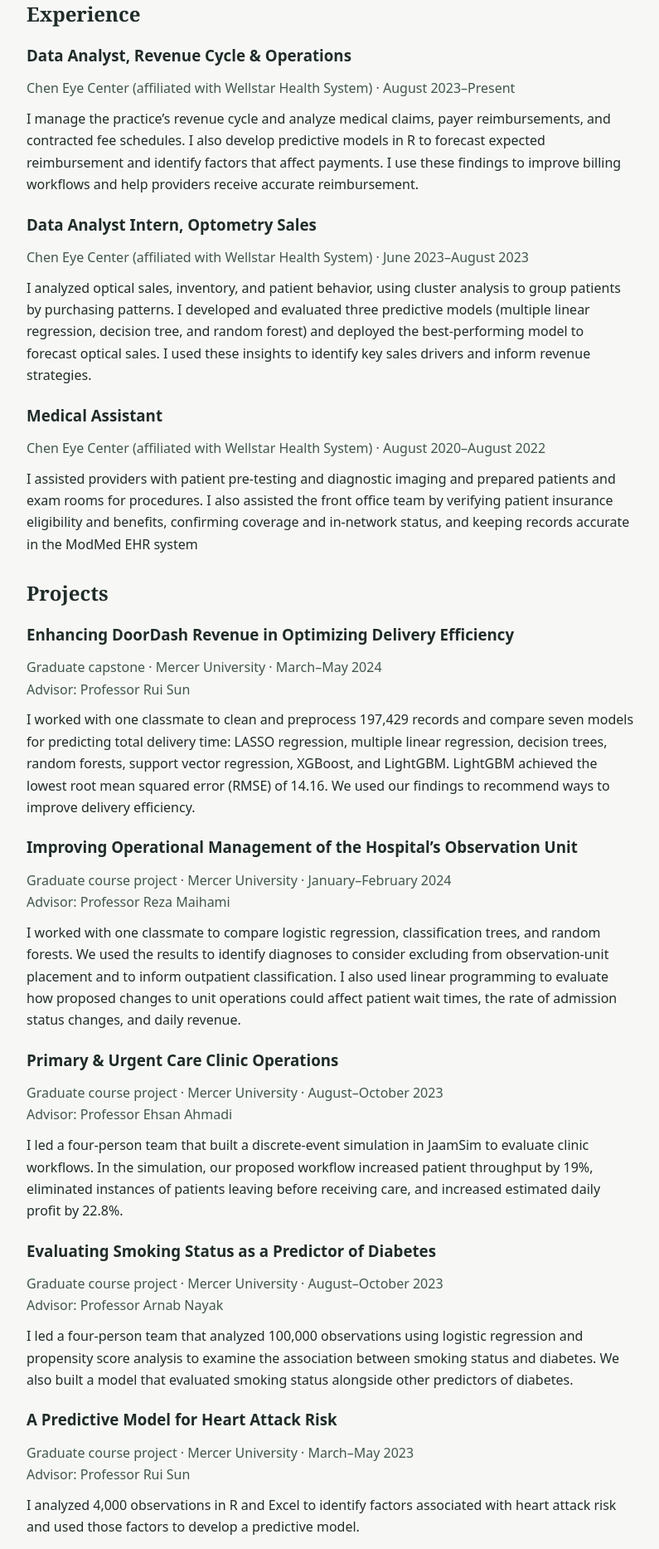
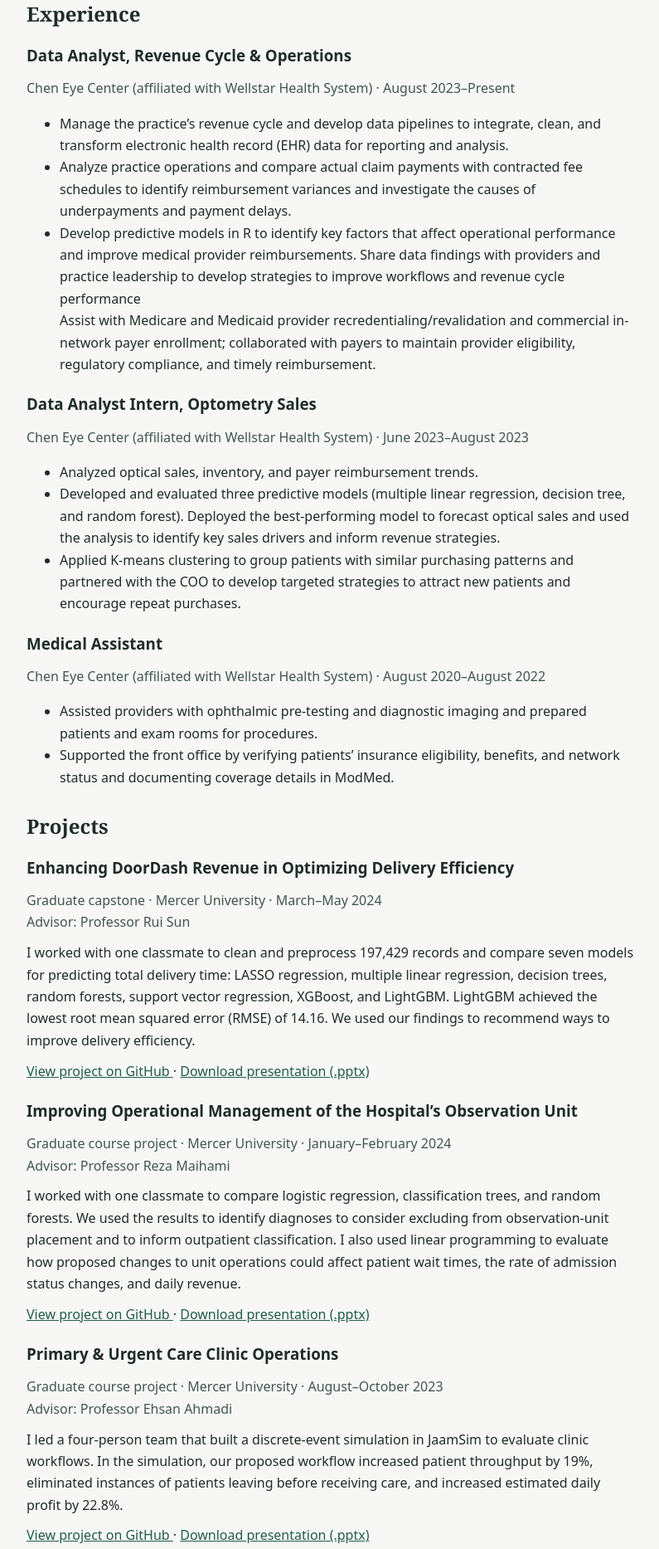
Before and after one commit to iluv3trang/iluv3trang.github.io, a plain HTML site: page index.html in a window 1280 px wide. Shown: the part 920-2787 px from the top of the page at 83% size, without its empty margins (240-1035 px from the left). Drawn offline with Linux system fonts and the light colour scheme.

Commit message:
Update index.html

```diff
--- a/index.html
+++ b/index.html
@@ -141,24 +141,61 @@ I'm Trang Nguyen, a healthcare data analyst with over five years of healthcare e
 <article>
   <h3>Data Analyst, Revenue Cycle &amp; Operations</h3>
   <p class="subtitle">Chen Eye Center (affiliated with Wellstar Health System) · August 2023–Present</p>
-    <p>
-      I manage the practice’s revenue cycle and analyze medical claims, payer reimbursements, and contracted fee schedules. I also develop predictive models in R to forecast expected reimbursement and identify factors that affect payments. I use these findings to improve billing workflows and help providers receive accurate reimbursement.
-    </p>
+  <ul>
+    <li>
+      Manage the practice’s revenue cycle and develop data pipelines to integrate,
+      clean, and transform electronic health record (EHR) data for reporting and analysis.
+    </li>
+    <li>
+      Analyze practice operations and compare actual claim payments with contracted
+      fee schedules to identify reimbursement variances and investigate the causes
+      of underpayments and payment delays.
+    </li>
+    <li>
+      Develop predictive models in R to identify key factors that affect operational performance and improve medical provider reimbursements. Share data findings with providers and practice leadership to develop strategies to improve workflows and revenue cycle performance
+    </li>
+  </li>
+    Assist with Medicare and Medicaid provider recredentialing/revalidation and commercial in-network payer enrollment;
+collaborated with payers to maintain provider eligibility, regulatory compliance, and timely reimbursement.
+  </li>
+  </ul>
 </article>
 
 <article>
   <h3>Data Analyst Intern, Optometry Sales</h3>
-    <p class="subtitle">Chen Eye Center (affiliated with Wellstar Health System) · June 2023–August 2023</p>
-    <p>
-      I analyzed optical sales, inventory, and patient behavior, using cluster analysis to group patients by purchasing patterns. I developed and evaluated three predictive models (multiple linear regression, decision tree, and random forest) and deployed the best-performing model to forecast optical sales. I used these insights to identify key sales drivers and inform revenue strategies.
+  <p class="subtitle">
+    Chen Eye Center (affiliated with Wellstar Health System) · June 2023–August 2023
   </p>
+  <ul>
+    <li>Analyzed optical sales, inventory, and payer reimbursement trends.</li>
+    <li>
+      Developed and evaluated three predictive models (multiple linear regression,
+      decision tree, and random forest). Deployed the best-performing model to
+      forecast optical sales and used the analysis to identify key sales drivers
+      and inform revenue strategies.
+    </li>
+    <li>
+      Applied K-means clustering to group patients with similar purchasing patterns
+      and partnered with the COO to develop targeted strategies to attract new
+      patients and encourage repeat purchases.
+    </li>
+  </ul>
 </article>
 <article>
   <h3>Medical Assistant</h3>
-    <p class="subtitle">Chen Eye Center (affiliated with Wellstar Health System) · August 2020–August 2022</p>
-    <p>
-     I assisted providers with patient pre-testing and diagnostic imaging and prepared patients and exam rooms for procedures. I also assisted the front office team by verifying patient insurance eligibility and benefits, confirming coverage and in-network status, and keeping records accurate in the ModMed EHR system
+  <p class="subtitle">
+    Chen Eye Center (affiliated with Wellstar Health System) · August 2020–August 2022
   </p>
+  <ul>
+    <li>
+      Assisted providers with ophthalmic pre-testing and diagnostic imaging
+      and prepared patients and exam rooms for procedures.
+    </li>
+    <li>
+      Supported the front office by verifying patients’ insurance eligibility,
+      benefits, and network status and documenting coverage details in ModMed.
+    </li>
+  </ul>
 </article>
 </section>
  <section id="projects">
@@ -178,6 +215,15 @@ I'm Trang Nguyen, a healthcare data analyst with over five years of healthcare e
       squared error (RMSE) of 14.16. We used our findings to recommend ways to
       improve delivery efficiency.
     </p>
+  <p class="project-links">
+  <a href="https://github.com/iluv3trang/DoorDash">
+    View project on GitHub
+  </a>
+  ·
+  <a href="https://github.com/iluv3trang/DoorDash/blob/main/Doordash%20Presentation_Capstone%20Project.pptx">
+    Download presentation (.pptx)
+  </a>
+</p>
   </article>
 
   <article>
@@ -194,6 +240,15 @@ I'm Trang Nguyen, a healthcare data analyst with over five years of healthcare e
       changes to unit operations could affect patient wait times, the rate of
       admission status changes, and daily revenue.
     </p>
+  <p class="project-links">
+  <a href="https://github.com/iluv3trang/Hospital-s-Observation-Unit">
+    View project on GitHub
+  </a>
+  ·
+  <a href="https://github.com/iluv3trang/Hospital-s-Observation-Unit/blob/main/Hospital%20Presentation%20Submission.pptx">
+    Download presentation (.pptx)
+  </a>
+</p>
   </article>
 
   <article>
@@ -207,6 +262,15 @@ I'm Trang Nguyen, a healthcare data analyst with over five years of healthcare e
       to evaluate clinic workflows. In the simulation, our proposed workflow
       increased patient throughput by 19%, eliminated instances of patients
       leaving before receiving care, and increased estimated daily profit by 22.8%.
+    </p>
+  <p class="project-links">
+  <a href="https://github.com/iluv3trang/Primary-Urgent-Care-Clinic-Operation-">
+    View project on GitHub
+  </a>
+  ·
+  <a href="https://github.com/iluv3trang/Primary-Urgent-Care-Clinic-Operation-/blob/main/Management%20Analytics%20Presentation.pptx">
+    Download presentation (.pptx)
+  </a>
 </p>
   </article>
 
@@ -222,6 +286,15 @@ I'm Trang Nguyen, a healthcare data analyst with over five years of healthcare e
       smoking status and diabetes. We also built a model that evaluated smoking
       status alongside other predictors of diabetes.
     </p>
+  <p class="project-links">
+  <a href="https://github.com/iluv3trang/Diabetes-Disease">
+    View project on GitHub
+  </a>
+  ·
+  <a href="https://github.com/iluv3trang/Diabetes-Disease/blob/main/Diabetes%20Prediction%20Analysis%20Presentation.pptx">
+    Download presentation (.pptx)
+  </a>
+</p>
   </article>
 
   <article>
@@ -233,6 +306,15 @@ I'm Trang Nguyen, a healthcare data analyst with over five years of healthcare e
     <p>
       I analyzed 4,000 observations in R and Excel to identify factors associated
       with heart attack risk and used those factors to develop a predictive model.
+    </p>
+  <p class="project-links">
+  <a href="https://github.com/iluv3trang/Heart-Disease">
+    View project on GitHub
+  </a>
+  ·
+  <a href="https://github.com/iluv3trang/Heart-Disease/blob/main/Heart%20Attack%20Risk%20Prediction%20Project%20Report.pdf">
+    Download report (.pdf)
+  </a>
 </p>
   </article>
 </section>
```
Lines whose indentation alone changed are shown as unchanged.
